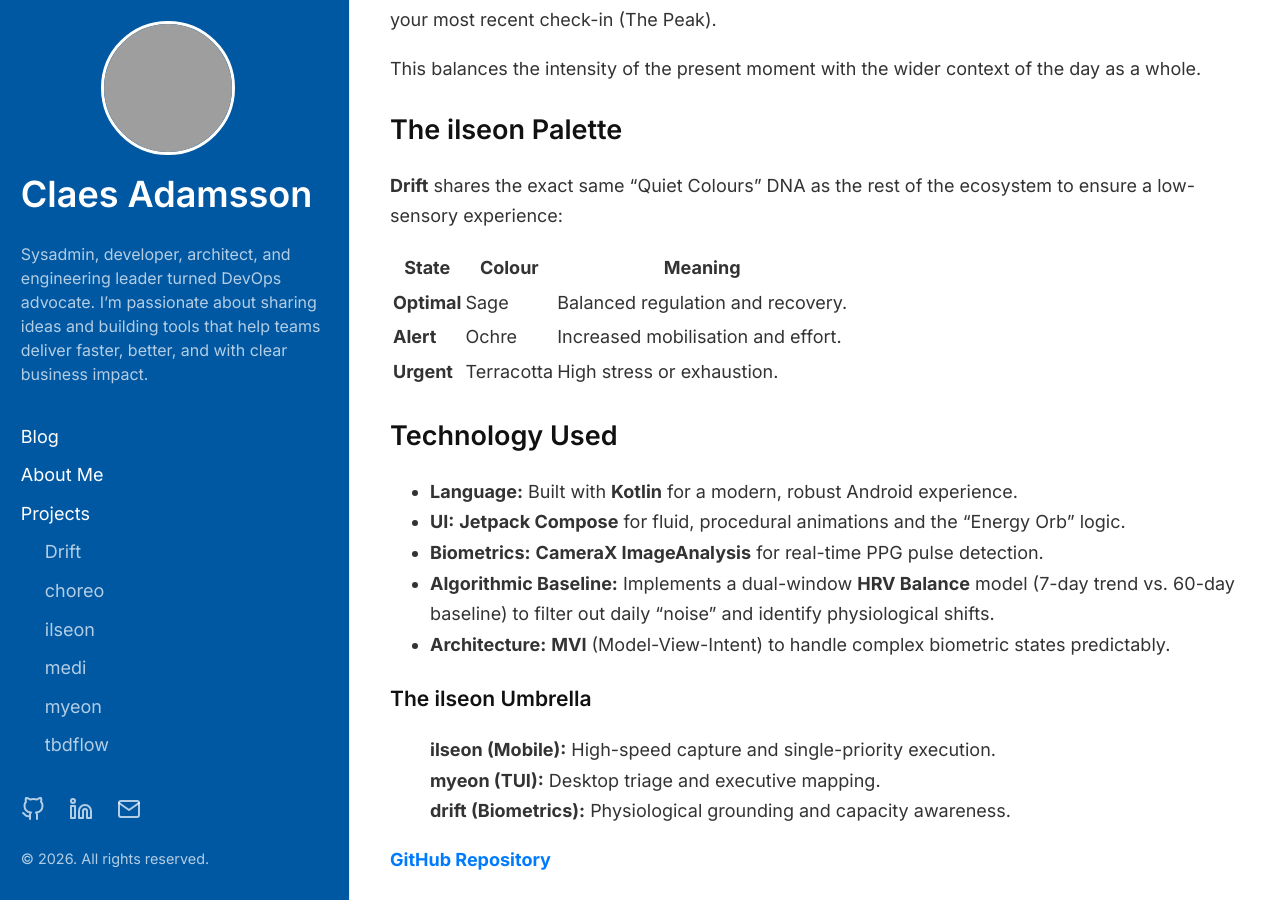
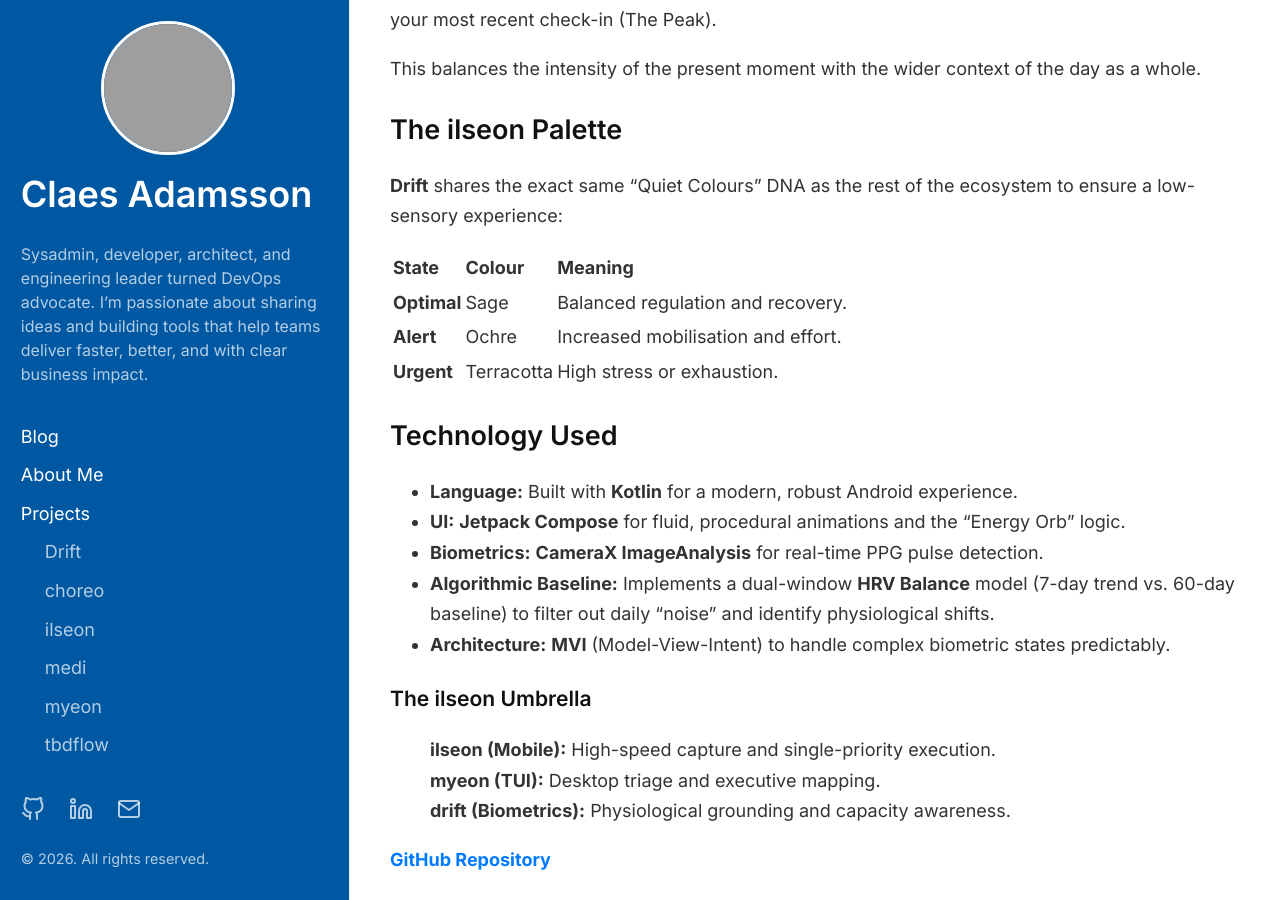
Before and after one commit to cladam/cladam.github.io, a Jekyll site: the page built from _projects/drift.md, in a window 1280 px wide and 900 px high, scrolled down 1749 px. Built offline with Jekyll 4.4.1, drawn with Linux system fonts in a browser that asks for light colours; grey boxes are pictures that could not be loaded.

Commit message:
fix: fix table, again

```diff
--- a/_projects/drift.md
+++ b/_projects/drift.md
@@ -47,11 +47,11 @@ This balances the intensity of the present moment with the wider context of the
 
 **Drift** shares the exact same "Quiet Colours" DNA as the rest of the ecosystem to ensure a low-sensory experience:
 
-| State         | Colour      | Meaning                             |
-| ------------- | ----------- | ----------------------------------- |
-| **Optimal**   | Sage        | Balanced regulation and recovery.   |
-| **Alert**     | Ochre       | Increased mobilisation and effort.  |
-| **Urgent**    | Terracotta  | High stress or exhaustion.          |
+| State          | Colour       | Meaning                             |
+| :------------- | :----------- | :---------------------------------- |
+| **Optimal**    | Sage         | Balanced regulation and recovery.   |
+| **Alert**      | Ochre        | Increased mobilisation and effort.  |
+| **Urgent**     | Terracotta   | High stress or exhaustion.          |
 
 ## Technology Used
 
```
